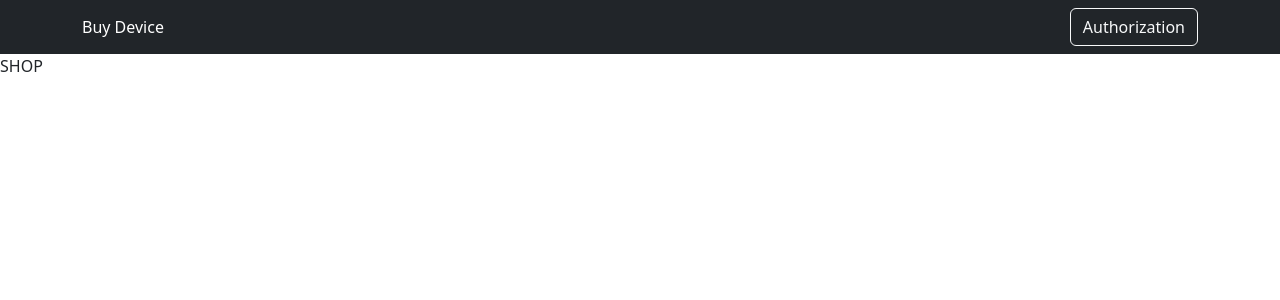
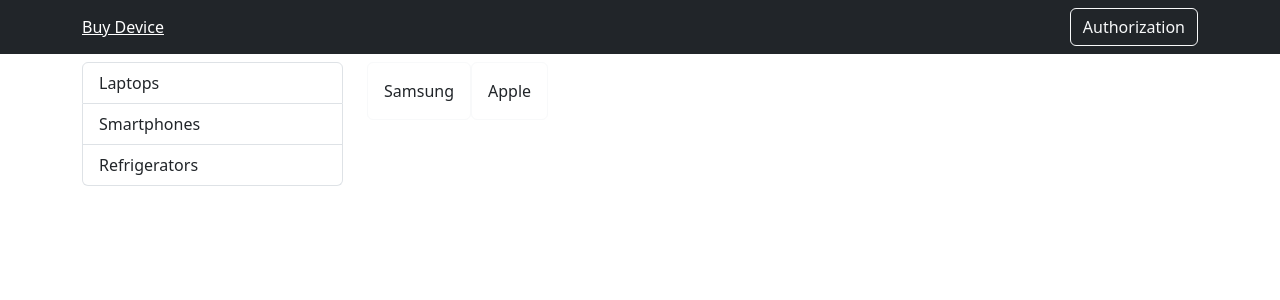
Before and after one commit to DavidGyulinyan/online_store, a React (Create React App) app in the folder client/: page / in a window 1280 px wide. Shown: the top 300 px of the page. Built offline with nearby package versions, Linux system fonts and the light colour scheme.

Commit message:
registration, autorization, home pages, type and brand lists implemented

```diff
--- a/client/package.json
+++ b/client/package.json
@@ -13,7 +13,7 @@
     "react": "^18.2.0",
     "react-bootstrap": "^2.9.0",
     "react-dom": "^18.2.0",
-    "react-router-dom": "^6.16.0",
+    "react-router-dom": "^6.17.0",
     "react-scripts": "5.0.1",
     "web-vitals": "^2.1.4"
   },
--- /dev/null
+++ b/client/src/components/BrandBar.js
@@ -0,0 +1,28 @@
+import React, {useContext} from 'react';
+import {observer} from "mobx-react-lite";
+import {Context} from "../index";
+import {Card, Col} from "react-bootstrap";
+
+const BrandBar = observer(() => {
+    const {device} = useContext(Context)
+
+    return (
+        <Col className="d-flex">
+            {
+                device.brands.map(brand =>
+                    <Card
+                        style={{cursor: "pointer"}}
+                        border={brand.id === device.selectedBrand.id ? 'danger' : 'light'}
+                        className="p-3"
+                        onClick={() => device.setSelectedBrand(brand)}
+                        key={brand.id}
+                    >
+                        {brand.name}
+                    </Card>
+                )
+            }
+        </Col>
+    );
+});
+
+export default BrandBar;
--- a/client/src/components/NavBar.js
+++ b/client/src/components/NavBar.js
@@ -1,15 +1,17 @@
 import React, {useContext} from 'react';
 import {Context} from "../index";
-import {Button, Container, Nav, Navbar, NavLink} from "react-bootstrap";
+import {Button, Container, Nav, Navbar} from "react-bootstrap";
 import {SHOP_ROUTE} from "../utils/constants";
 import {observer} from "mobx-react-lite";
+import {Link} from "react-router-dom";
 
 const NavBar = observer(() => {
     const {user} = useContext(Context)
+
     return (
             <Navbar bg="dark" data-bs-theme="dark">
                 <Container>
-                    <NavLink style={{color: 'white'}} to={SHOP_ROUTE}>Buy Device</NavLink>
+                    <Link style={{color: 'white'}} to={SHOP_ROUTE}>Buy Device</Link>
                     {user.isAuth ?
                         <Nav className="ml-auto" style={{color: 'white'}}>
                             <Button variant={'outline-light'}>Admin panel</Button>
@@ -19,7 +21,7 @@
                         <Nav className="ml-auto" style={{color: 'white'}}>
                             <Button
                                 variant={'outline-light'}
-                                onClick={() => user.setIsAuth((true))}>Authorization</Button>
+                                onClick={() => user.setIsAuth(true)}>Authorization</Button>
                         </Nav>
                     }
                 </Container>
--- /dev/null
+++ b/client/src/components/TypeBar.js
@@ -0,0 +1,24 @@
+import React, {useContext} from 'react';
+import {observer} from "mobx-react-lite";
+import {Context} from "../index";
+
+const TypeBar = observer(() => {
+    const {device} = useContext(Context)
+
+    return (
+        <ul className="list-group">
+            {device.types.map(type =>
+                <li
+                    style={{cursor: "pointer"}}
+                    className={`list-group-item ${type.id === device.selectedType.id ? 'active' : ''}`}
+                    onClick={() => device.setSelectedType(type)}
+                    key={type.id}
+                >
+                    {type.name}
+                </li>
+            )}
+        </ul>
+    );
+});
+
+export default TypeBar;
--- a/client/src/pages/Auth.js
+++ b/client/src/pages/Auth.js
@@ -1,10 +1,53 @@
 import React from 'react';
+import {Button, Card, Col, Container, Form} from "react-bootstrap";
+import {LOGIN_ROUTE, REGISTRATION_ROUTE} from "../utils/constants";
+import {Link, useLocation} from "react-router-dom";
 
 const Auth = () => {
+    const location = useLocation()
+    const isLogin = location.pathname === LOGIN_ROUTE
+
     return (
-        <div>
-            AUTH
-        </div>
+        <Container
+            className="d-flex justify-content-center align-items-center"
+            style={{height: window.innerHeight - 54}}
+        >
+            <Card style={{width: 600}} className="p-5">
+                <h2 className="m-auto">{isLogin ? "Authorization" : "Registration"}</h2>
+                <Form className="d-flex flex-column">
+                    <Form.Control
+                        className="mt-3"
+                        placeholder="Email"
+                    />
+
+                    <Form.Control
+                        className="mt-3"
+                        placeholder="Password"
+                    />
+                    <Col className="d-flex justify-content-between mt-3 pl-3 pr-3">
+                        {isLogin ? <div>
+                            No account?
+                            <Link className="mx-2" to={REGISTRATION_ROUTE}>
+                                Register now!
+                            </Link>
+                        </div>
+                        :
+                            <div>
+                            Registered?
+                                <Link className="mx-2" to={LOGIN_ROUTE}>
+                                    Login now!
+                                </Link>
+                            </div>
+                        }
+                        <Button
+                            variant={"outline-success"}
+                        >
+                            {isLogin ? "Login" : "Register"}
+                        </Button>
+                    </Col>
+                </Form>
+            </Card>
+        </Container>
     );
 };
 
--- a/client/src/pages/Shop.js
+++ b/client/src/pages/Shop.js
@@ -1,10 +1,21 @@
 import React from 'react';
+import {Col, Container, Row} from "react-bootstrap";
+import TypeBar from "../components/TypeBar";
+import BrandBar from "../components/BrandBar";
 
 const Shop = () => {
+
     return (
-        <div>
-           SHOP
-        </div>
+        <Container>
+           <Row className="mt-2">
+               <Col md={3}>
+                   <TypeBar/>
+               </Col>
+               <Col md={9}>
+                   <BrandBar/>
+               </Col>
+           </Row>
+        </Container>
     );
 };
 
--- a/client/src/store/DeviceStore.js
+++ b/client/src/store/DeviceStore.js
@@ -63,7 +63,8 @@
                 }
             ]
         ]
-
+        this._selectedType = {}
+        this._selectedBrand = {}
         makeAutoObservable(this)
     }
 
@@ -79,6 +80,14 @@
         this._devices = devices
     }
 
+    setSelectedType(type) {
+        this._selectedType = type
+    }
+
+    setSelectedBrand(brand) {
+        this._selectedBrand = brand
+    }
+
     get types() {
         return this._types
     }
@@ -90,4 +99,12 @@
     get devices() {
         return this._devices
     }
+
+    get selectedType() {
+        return this._selectedType
+    }
+
+    get selectedBrand() {
+        return this._selectedBrand
+    }
 }
```
Also changed, not shown: client/src/App.js (+6 -4 lines), 1 other file (tests, documents, lock files or other folders).
